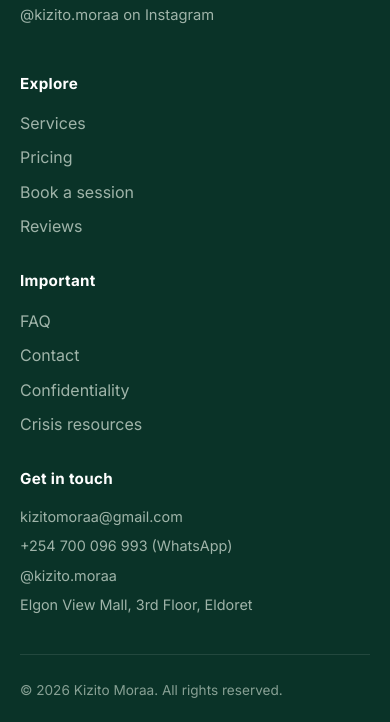
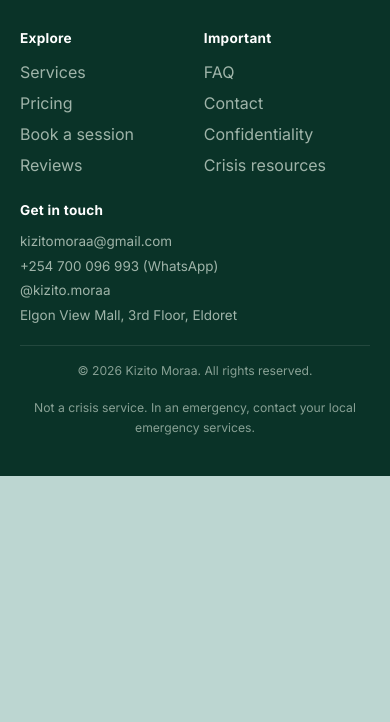
Before and after one commit to iVGeek/stee, a website with bundled scripts: page public/index.html in a window 390 px wide. Shown: the part 8967-9689 px from the top of the page. After the commit the page ends 9443 px from the top, so only its background shows below. Built offline with nearby package versions, Linux system fonts and the light colour scheme; files whose address does not match are found by name.

Commit message:
Modernize footer on mobile: compact 2-column layout so it fits without scrolling

```diff
--- a/public/assets/styles.css
+++ b/public/assets/styles.css
@@ -1519,4 +1519,26 @@
   .pricing-card { padding: 1.4rem 1.35rem; }
   .feedback-form,
   .contact-form { padding: 1.4rem; }
-}
+
+  .footer-grid {
+    grid-template-columns: 1fr 1fr;
+    gap: 1.3rem 1.1rem;
+    margin-bottom: 1.2rem;
+  }
+  .footer-grid > div:first-child,
+  .footer-grid > div:last-child { grid-column: 1 / -1; }
+  .footer-brand { font-size: 1.05rem; }
+  .footer-brand p:last-child { margin-bottom: 0; }
+  .footer-blurb { font-size: 0.82rem; max-width: none; margin-bottom: 0.4rem; }
+  .footer-head { font-size: 0.85rem; margin-bottom: 0.55rem; }
+  .site-footer ul { gap: 0.3rem; }
+  .footer-contact li { font-size: 0.84rem; }
+  .footer-bottom {
+    flex-direction: column;
+    align-items: center;
+    text-align: center;
+    gap: 0.3rem;
+    padding-top: 0.95rem;
+    font-size: 0.76rem;
+  }
+}
```
